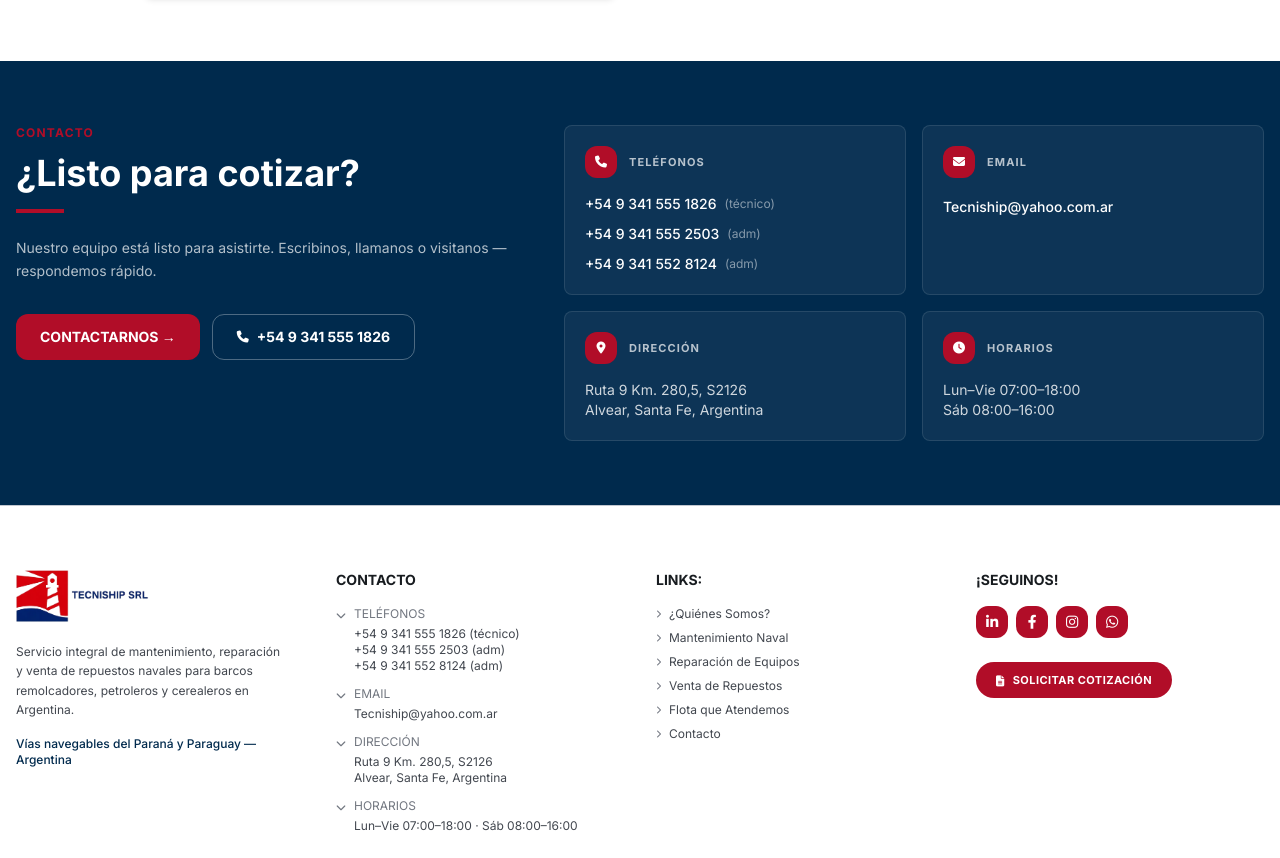
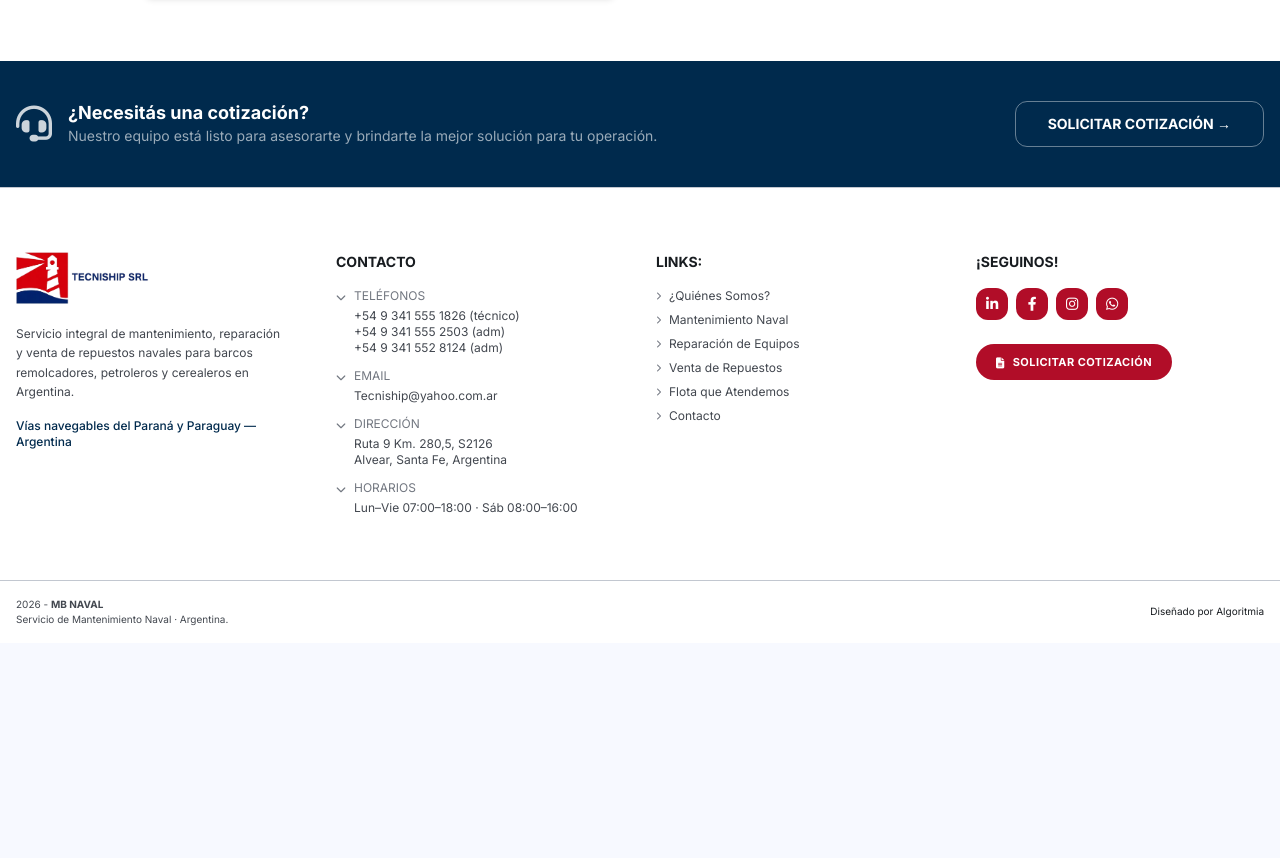
Before and after one commit to lucagazze/tecnishipSRL, a plain HTML site: page index.html in a window 1280 px wide. Shown: the part 4189-5047 px from the top of the page. After the commit the page ends 4832 px from the top, so only its background shows below. Drawn offline with nearby package versions, Linux system fonts and the light colour scheme.

Commit message:
Homepage contact: simple CTA strip with single button

```diff
--- a/index.html
+++ b/index.html
@@ -413,60 +413,18 @@
   </div>
 </section>
 
-<!-- Contacto -->
-<section class="bg-primary py-16" id="contacto">
+<!-- Contacto CTA -->
+<section class="bg-primary py-10" id="contacto">
   <div class="container mx-auto px-4">
-    <div class="flex flex-col lg:flex-row gap-12 items-start">
-      <!-- Izquierda: CTA -->
-      <div class="lg:w-5/12">
-        <p class="text-signal-red font-bold text-xs tracking-widest uppercase mb-3" data-en="CONTACT US">CONTACTO</p>
-        <h2 class="text-white text-3xl md:text-4xl font-bold mb-4 leading-tight" data-en="Ready to get a quote?">¿Listo para cotizar?</h2>
-        <div class="w-12 h-1 bg-signal-red mb-6"></div>
-        <p class="text-white opacity-70 text-sm leading-relaxed mb-8" data-en="Our team is ready to assist you. Write to us, call us or visit us — we respond fast.">Nuestro equipo está listo para asistirte. Escribinos, llamanos o visitanos — respondemos rápido.</p>
-        <div class="flex flex-col sm:flex-row gap-3">
-          <a href="contacto" class="flex items-center justify-center gap-2 bg-signal-red hover:brightness-90 transition text-white font-bold text-sm px-6 py-3 rounded-full" data-en="CONTACT US →">CONTACTARNOS →</a>
-          <a href="tel:+5493415551826" class="flex items-center justify-center gap-2 border border-white border-opacity-30 hover:border-opacity-60 transition text-white font-bold text-sm px-6 py-3 rounded-full"><i class="fas fa-phone text-xs"></i> +54 9 341 555 1826</a>
+    <div class="flex flex-col md:flex-row items-center justify-between gap-6">
+      <div class="flex items-center gap-4">
+        <i class="fas fa-headset text-white text-4xl opacity-80 flex-shrink-0"></i>
+        <div>
+          <h2 class="text-white font-bold text-lg leading-tight" data-en="Need a quote?">¿Necesitás una cotización?</h2>
+          <p class="text-white opacity-60 text-sm mt-0.5" data-en="Our team is ready to assist you and find the best solution for your operation.">Nuestro equipo está listo para asesorarte y brindarte la mejor solución para tu operación.</p>
         </div>
       </div>
-      <!-- Derecha: info -->
-      <div class="lg:w-7/12 grid grid-cols-1 sm:grid-cols-2 gap-4">
-        <!-- Teléfonos -->
-        <div class="bg-white bg-opacity-5 border border-white border-opacity-10 rounded-xl p-5">
-          <div class="flex items-center gap-3 mb-4">
-            <div class="w-8 h-8 rounded-full bg-signal-red flex items-center justify-center flex-shrink-0"><i class="fas fa-phone text-white text-xs"></i></div>
-            <p class="text-white text-[11px] font-bold tracking-widest uppercase opacity-70" data-en="PHONES">TELÉFONOS</p>
-          </div>
-          <div class="space-y-2.5">
-            <a href="tel:+5493415551826" class="flex items-center gap-2 text-white text-sm hover:text-signal-red transition"><span class="font-medium">+54 9 341 555 1826</span><span class="text-xs opacity-50">(técnico)</span></a>
-            <a href="tel:+5493415552503" class="flex items-center gap-2 text-white text-sm hover:text-signal-red transition"><span class="font-medium">+54 9 341 555 2503</span><span class="text-xs opacity-50">(adm)</span></a>
-            <a href="tel:+5493415528124" class="flex items-center gap-2 text-white text-sm hover:text-signal-red transition"><span class="font-medium">+54 9 341 552 8124</span><span class="text-xs opacity-50">(adm)</span></a>
-          </div>
-        </div>
-        <!-- Email -->
-        <div class="bg-white bg-opacity-5 border border-white border-opacity-10 rounded-xl p-5">
-          <div class="flex items-center gap-3 mb-4">
-            <div class="w-8 h-8 rounded-full bg-signal-red flex items-center justify-center flex-shrink-0"><i class="fas fa-envelope text-white text-xs"></i></div>
-            <p class="text-white text-[11px] font-bold tracking-widest uppercase opacity-70">EMAIL</p>
-          </div>
-          <a href="mailto:Tecniship@yahoo.com.ar" class="text-white text-sm font-medium hover:text-signal-red transition break-all">Tecniship@yahoo.com.ar</a>
-        </div>
-        <!-- Dirección -->
-        <div class="bg-white bg-opacity-5 border border-white border-opacity-10 rounded-xl p-5">
-          <div class="flex items-center gap-3 mb-4">
-            <div class="w-8 h-8 rounded-full bg-signal-red flex items-center justify-center flex-shrink-0"><i class="fas fa-map-marker-alt text-white text-xs"></i></div>
-            <p class="text-white text-[11px] font-bold tracking-widest uppercase opacity-70" data-en="ADDRESS">DIRECCIÓN</p>
-          </div>
-          <p class="text-white text-sm opacity-80">Ruta 9 Km. 280,5, S2126<br/>Alvear, Santa Fe, Argentina</p>
-        </div>
-        <!-- Horarios -->
-        <div class="bg-white bg-opacity-5 border border-white border-opacity-10 rounded-xl p-5">
-          <div class="flex items-center gap-3 mb-4">
-            <div class="w-8 h-8 rounded-full bg-signal-red flex items-center justify-center flex-shrink-0"><i class="fas fa-clock text-white text-xs"></i></div>
-            <p class="text-white text-[11px] font-bold tracking-widest uppercase opacity-70" data-en="HOURS">HORARIOS</p>
-          </div>
-          <p class="text-white text-sm opacity-80" data-en="Mon–Fri 07:00–18:00<br/>Sat 08:00–16:00">Lun–Vie 07:00–18:00<br/>Sáb 08:00–16:00</p>
-        </div>
-      </div>
+      <a href="contacto" class="flex-shrink-0 flex items-center gap-2 border border-white border-opacity-40 hover:border-opacity-80 hover:bg-white hover:bg-opacity-10 transition text-white font-bold text-sm px-8 py-3 rounded-full" data-en="REQUEST A QUOTE →">SOLICITAR COTIZACIÓN →</a>
     </div>
   </div>
 </section>
```
